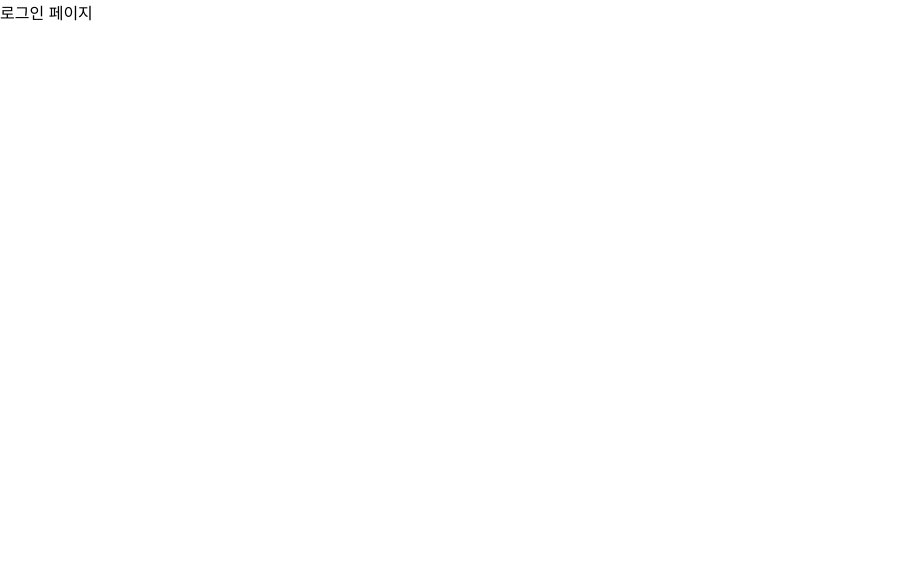
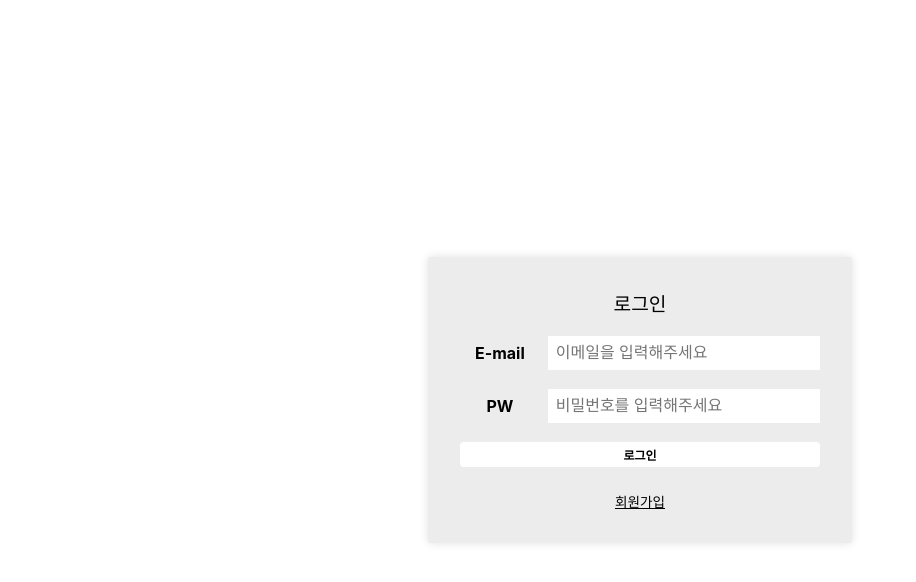
Before and after one commit to yuj1818/wanted-pre-onboarding-frontend, a React (Create React App) app: page /signin in a window 1280 px wide. Shown: the top 582 px of the page, without its empty margins (0-916 px from the left). Built offline with nearby package versions, Linux system fonts and the light colour scheme.

Commit message:
로그인 페이지 UI 구현

```diff
--- /dev/null
+++ b/src/Containers/auth/SigninContainer.js
@@ -0,0 +1,11 @@
+import AuthForm from "../../Components/auth/AuthForm";
+
+function SigninContainer(props) {
+    return (
+        <AuthForm
+            type="login"
+        />
+    );
+}
+
+export default SigninContainer;
--- a/src/Pages/SinginPage.js
+++ b/src/Pages/SinginPage.js
@@ -1,10 +1,12 @@
 import React from "react";
+import SigninContainer from "../Containers/auth/SigninContainer";
+import AuthTemplate from "../Components/auth/AuthTemplate";
 
 function SigninPage(props) {
     return (
-        <div>
-            로그인 페이지
-        </div>
+        <AuthTemplate>
+            <SigninContainer />
+        </AuthTemplate>
     )
 }
 
```
